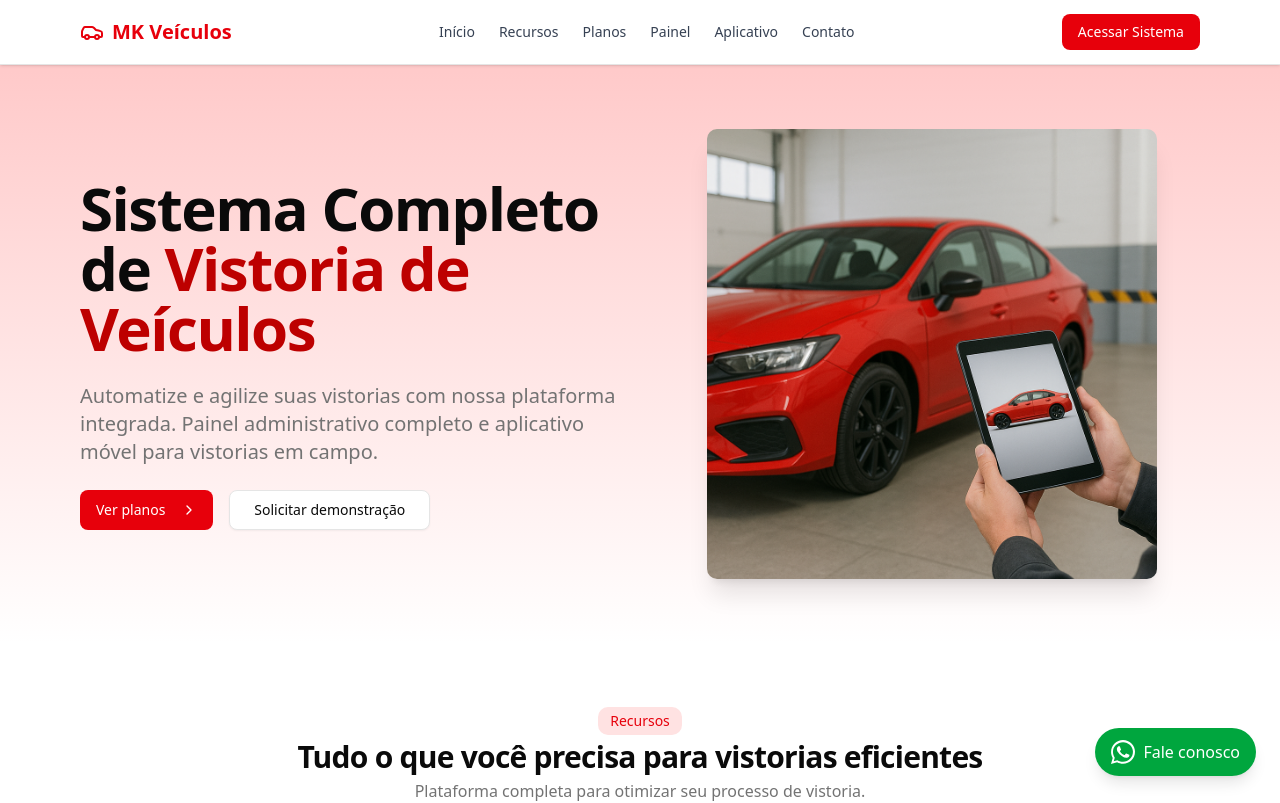
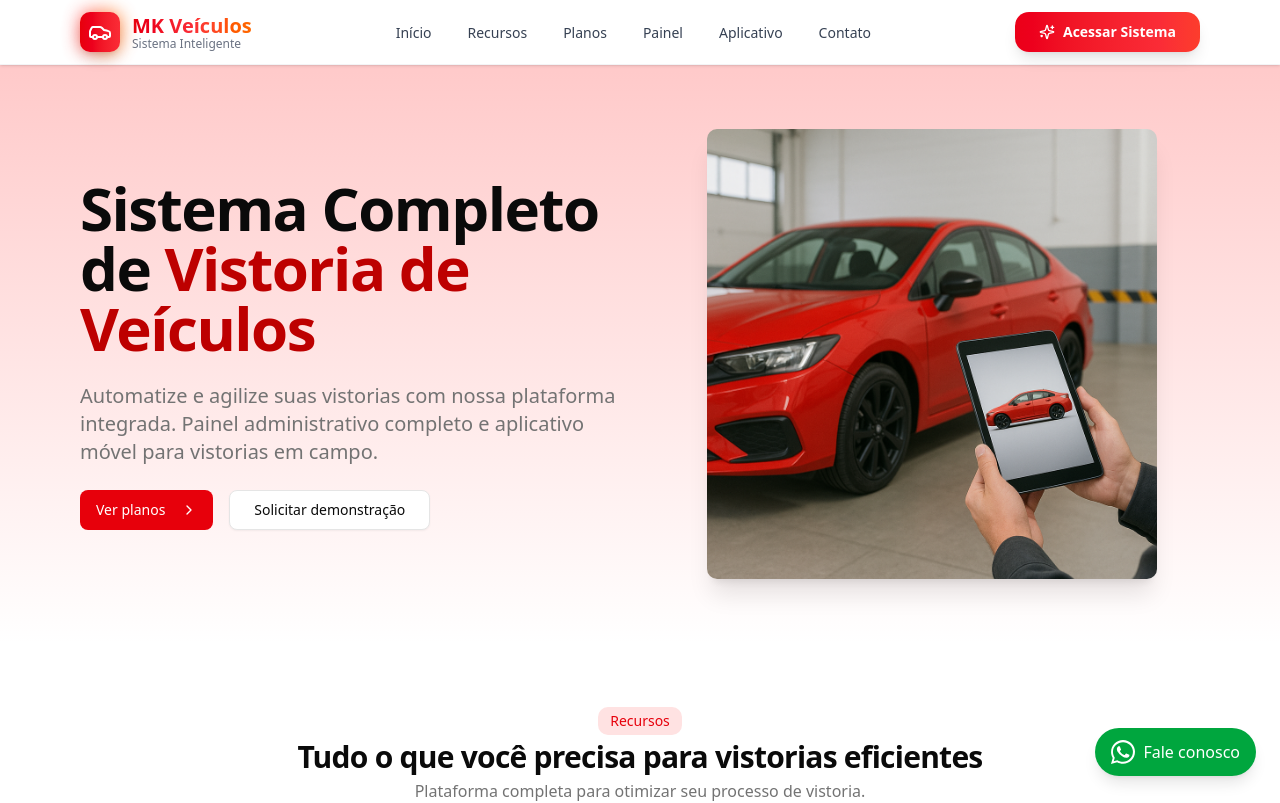
Before and after one commit to MaxwellMSilva/lp_vistoria, a Next.js app: page / in a window 1280 px wide. Shown: the top 803 px of the page. Built offline with nearby package versions, Linux system fonts and the light colour scheme.

Commit message:
Estilização do header

```diff
--- a/package.json
+++ b/package.json
@@ -17,6 +17,7 @@
     "class-variance-authority": "^0.7.1",
     "clsx": "^2.1.1",
     "framer-motion": "^12.12.1",
+    "lightningcss": "^1.30.1",
     "lucide-react": "^0.488.0",
     "motion": "^12.7.3",
     "next": "15.3.0",
--- a/src/components/header.tsx
+++ b/src/components/header.tsx
@@ -1,17 +1,17 @@
 "use client"
-
 import Link from "next/link"
 import { useEffect, useRef, useState } from "react"
 import { SmoothScrollLink } from "./smooth-scroll"
 import { Button } from "@/components/ui/button"
-import { Car, Menu, X } from "lucide-react"
+import { Car, Menu, X, Sparkles } from "lucide-react"
 import { motion, AnimatePresence } from "framer-motion"
 
 export default function Header() {
   const [menuOpen, setMenuOpen] = useState(false)
+  const [scrolled, setScrolled] = useState(false)
   const menuRef = useRef<HTMLDivElement>(null)
 
-  const toggleMenu = () => setMenuOpen(prev => !prev)
+  const toggleMenu = () => setMenuOpen((prev) => !prev)
 
   const navLinks = [
     ["#inicio", "Início"],
@@ -22,15 +22,18 @@ export default function Header() {
     ["#contato", "Contato"],
   ]
 
-  const linkClass =
-    "text-sm font-medium text-gray-700 hover:text-red-600 transition-colors"
+  useEffect(() => {
+    const handleScroll = () => {
+      setScrolled(window.scrollY > 20)
+    }
 
-  useEffect(() => {
     const handleClickOutside = (event: MouseEvent) => {
       if (menuRef.current && !menuRef.current.contains(event.target as Node)) {
         setMenuOpen(false)
       }
     }
+
+    window.addEventListener("scroll", handleScroll)
 
     if (menuOpen) {
       document.addEventListener("mousedown", handleClickOutside)
@@ -39,80 +42,182 @@ export default function Header() {
     }
 
     return () => {
+      window.removeEventListener("scroll", handleScroll)
       document.removeEventListener("mousedown", handleClickOutside)
     }
   }, [menuOpen])
 
   return (
-    <header className="sticky top-0 z-50 w-full border-b bg-white/80 backdrop-blur-md shadow-sm">
+    <motion.header
+      className={`sticky top-0 z-50 w-full transition-all duration-300 ${
+        scrolled
+          ? "bg-white/95 backdrop-blur-xl shadow-lg border-b border-gray-200/50"
+          : "bg-white/80 backdrop-blur-md shadow-sm border-b border-gray-100"
+      }`}
+      initial={{ y: -100 }}
+      animate={{ y: 0 }}
+      transition={{ duration: 0.6, ease: "easeOut" }}
+    >
       <div className="container mx-auto max-w-6xl px-4 flex h-16 items-center justify-between">
-        {/* Logo */}
-        <div className="flex items-center gap-2 text-red-600 font-bold text-xl">
-          <Car className="h-6 w-6" />
-          <span>MK Veículos</span>
+        {/* Logo com efeito gradiente */}
+        <motion.div
+          className="flex items-center gap-3 group cursor-pointer"
+          whileHover={{ scale: 1.05 }}
+          transition={{ type: "spring", stiffness: 400, damping: 10 }}
+        >
+          <div className="relative">
+            <motion.div
+              className="absolute inset-0 bg-gradient-to-r from-red-500 to-orange-500 rounded-lg blur-sm opacity-75 group-hover:opacity-100 transition-opacity"
+              animate={{
+                scale: [1, 1.1, 1],
+                rotate: [0, 5, -5, 0],
+              }}
+              transition={{
+                duration: 3,
+                repeat: Number.POSITIVE_INFINITY,
+                repeatType: "reverse",
+              }}
+            />
+            <div className="relative bg-gradient-to-r from-red-600 to-red-500 p-2 rounded-lg shadow-lg">
+              <Car className="h-6 w-6 text-white" />
             </div>
+          </div>
+          <div className="flex flex-col">
+            <span className="font-bold text-xl bg-gradient-to-r from-red-600 via-red-500 to-orange-500 bg-clip-text text-transparent">
+              MK Veículos
+            </span>
+            <span className="text-xs text-gray-500 font-medium -mt-1">Sistema Inteligente</span>
+          </div>
+        </motion.div>
 
-        {/* Desktop Nav */}
-        <nav className="hidden md:flex gap-6 items-center">
-          {navLinks.map(([href, label]) => (
-            <SmoothScrollLink key={href} href={href} className={linkClass}>
-              {label}
+        {/* Desktop Navigation com efeitos hover */}
+        <nav className="hidden md:flex gap-1 items-center">
+          {navLinks.map(([href, label], index) => (
+            <motion.div
+              key={href}
+              initial={{ opacity: 0, y: -20 }}
+              animate={{ opacity: 1, y: 0 }}
+              transition={{ delay: index * 0.1 }}
+            >
+              <SmoothScrollLink
+                href={href}
+                className="relative px-4 py-2 text-sm font-medium text-gray-700 hover:text-red-600 transition-all duration-300 rounded-lg group"
+              >
+                <span className="relative z-10">{label}</span>
+                <motion.div
+                  className="absolute inset-0 bg-gradient-to-r from-red-50 to-orange-50 rounded-lg opacity-0 group-hover:opacity-100 transition-opacity"
+                  whileHover={{ scale: 1.05 }}
+                />
+                <motion.div className="absolute bottom-0 left-1/2 w-0 h-0.5 bg-gradient-to-r from-red-500 to-orange-500 group-hover:w-full group-hover:left-0 transition-all duration-300" />
               </SmoothScrollLink>
+            </motion.div>
           ))}
         </nav>
 
-        {/* Ações: botão mobile menu + login */}
+        {/* Ações com botão premium */}
         <div className="flex items-center gap-4">
-          {/* Botão Login (Desktop) */}
+          {/* Botão Login Premium (Desktop) */}
+          <motion.div className="hidden md:block" whileHover={{ scale: 1.05 }} whileTap={{ scale: 0.95 }}>
             <Link
               href="/users/login"
-            className="hidden md:inline-flex text-sm font-medium text-white bg-red-600 hover:bg-red-700 transition-colors px-4 py-2 rounded-md"
+              className="relative inline-flex items-center gap-2 text-sm font-semibold text-white px-6 py-2.5 rounded-xl overflow-hidden group transition-all duration-300 shadow-lg hover:shadow-xl"
             >
-            Acessar Sistema
+              <motion.div
+                className="absolute inset-0 bg-gradient-to-r from-red-600 via-red-500 to-orange-500"
+                animate={{
+                  backgroundPosition: ["0% 50%", "100% 50%", "0% 50%"],
+                }}
+                transition={{
+                  duration: 3,
+                  repeat: Number.POSITIVE_INFINITY,
+                  ease: "linear",
+                }}
+                style={{ backgroundSize: "200% 200%" }}
+              />
+              <div className="absolute inset-0 bg-gradient-to-r from-red-700 to-red-600 opacity-0 group-hover:opacity-100 transition-opacity" />
+              <Sparkles className="h-4 w-4 relative z-10" />
+              <span className="relative z-10">Acessar Sistema</span>
             </Link>
+          </motion.div>
 
-          {/* Mobile Button */}
-          <Button variant="ghost" size="icon" className="md:hidden" onClick={toggleMenu}>
-            {menuOpen ? <X className="h-5 w-5" /> : <Menu className="h-5 w-5" />}
+          {/* Mobile Menu Button com animação */}
+          <motion.div className="md:hidden" whileTap={{ scale: 0.9 }}>
+            <Button
+              variant="ghost"
+              size="icon"
+              className="relative p-2 rounded-xl hover:bg-red-50 transition-colors group"
+              onClick={toggleMenu}
+            >
+              <motion.div animate={{ rotate: menuOpen ? 180 : 0 }} transition={{ duration: 0.3 }}>
+                {menuOpen ? (
+                  <X className="h-5 w-5 text-red-600" />
+                ) : (
+                  <Menu className="h-5 w-5 text-gray-700 group-hover:text-red-600" />
+                )}
+              </motion.div>
               <span className="sr-only">Menu</span>
             </Button>
+          </motion.div>
         </div>
       </div>
 
-      {/* Mobile Menu (Animated) */}
+      {/* Mobile Menu Premium */}
       <AnimatePresence>
         {menuOpen && (
           <motion.div
-            initial={{ opacity: 0, y: -10 }}
-            animate={{ opacity: 1, y: 0 }}
-            exit={{ opacity: 0, y: -10 }}
-            transition={{ duration: 0.2 }}
-            className="md:hidden bg-white shadow-md px-4 py-4"
+            initial={{ opacity: 0, height: 0 }}
+            animate={{ opacity: 1, height: "auto" }}
+            exit={{ opacity: 0, height: 0 }}
+            transition={{ duration: 0.3, ease: "easeInOut" }}
+            className="md:hidden overflow-hidden"
           >
-            <div ref={menuRef} className="flex flex-col gap-4">
-              {navLinks.map(([href, label]) => (
+            <div className="bg-gradient-to-br from-white via-red-50/30 to-orange-50/30 backdrop-blur-xl border-t border-gray-200/50">
+              <div ref={menuRef} className="container mx-auto max-w-6xl px-4 py-6">
+                <div className="flex flex-col gap-2">
+                  {navLinks.map(([href, label], index) => (
+                    <motion.div
+                      key={href}
+                      initial={{ opacity: 0, x: -20 }}
+                      animate={{ opacity: 1, x: 0 }}
+                      transition={{ delay: index * 0.1 }}
+                    >
                       <SmoothScrollLink
-                  key={href}
                         href={href}
                         onClick={() => setMenuOpen(false)}
-                  className={linkClass}
+                        className="flex items-center gap-3 px-4 py-3 text-sm font-medium text-gray-700 hover:text-red-600 hover:bg-white/60 rounded-xl transition-all duration-300 group"
                       >
-                  {label}
+                        <motion.div
+                          className="w-2 h-2 bg-gradient-to-r from-red-500 to-orange-500 rounded-full opacity-0 group-hover:opacity-100 transition-opacity"
+                          whileHover={{ scale: 1.5 }}
+                        />
+                        <span>{label}</span>
                       </SmoothScrollLink>
+                    </motion.div>
                   ))}
 
-              {/* Botão Login (Mobile) */}
+                  {/* Botão Login Premium (Mobile) */}
+                  <motion.div
+                    initial={{ opacity: 0, y: 20 }}
+                    animate={{ opacity: 1, y: 0 }}
+                    transition={{ delay: 0.6 }}
+                    className="mt-4 pt-4 border-t border-gray-200/50"
+                  >
                     <Link
                       href="/users/login"
-                className="text-sm font-medium text-white bg-red-600 hover:bg-red-700 transition-colors px-4 py-2 rounded-md text-center"
+                      className="relative flex items-center justify-center gap-2 text-sm font-semibold text-white px-6 py-3 rounded-xl overflow-hidden group transition-all duration-300 shadow-lg"
                     >
-                Acessar Sistema
+                      <div className="absolute inset-0 bg-gradient-to-r from-red-600 via-red-500 to-orange-500" />
+                      <div className="absolute inset-0 bg-gradient-to-r from-red-700 to-red-600 opacity-0 group-hover:opacity-100 transition-opacity" />
+                      <Sparkles className="h-4 w-4 relative z-10" />
+                      <span className="relative z-10">Acessar Sistema</span>
                     </Link>
+                  </motion.div>
+                </div>
+              </div>
             </div>
           </motion.div>
         )}
       </AnimatePresence>
-
-    </header>
+    </motion.header>
   )
 }
```
Also changed, not shown: 1 other file (tests, documents, lock files or other folders). Lines whose indentation alone changed are shown as unchanged.
